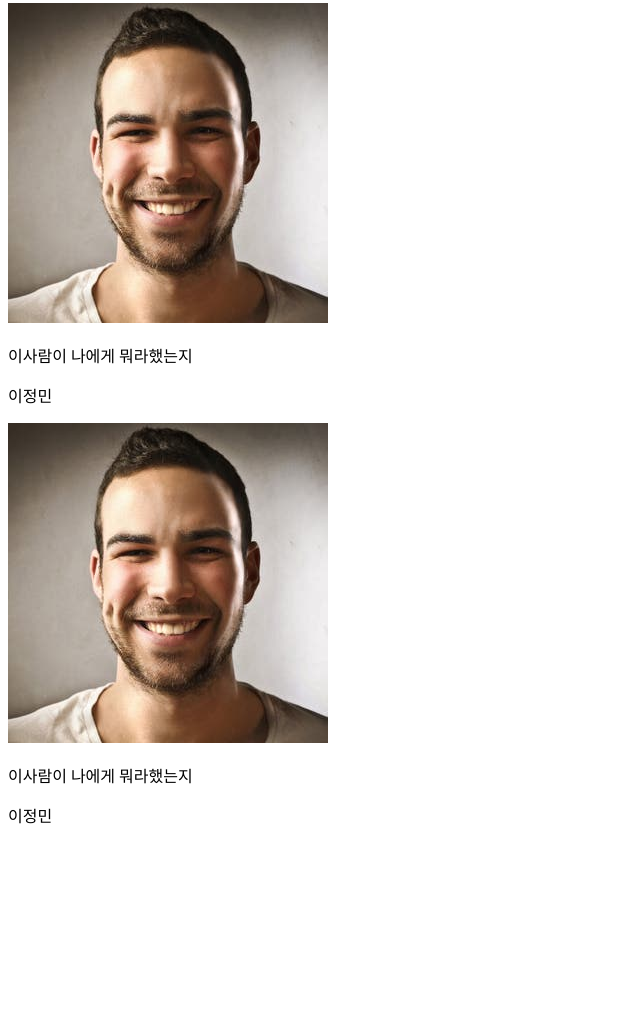
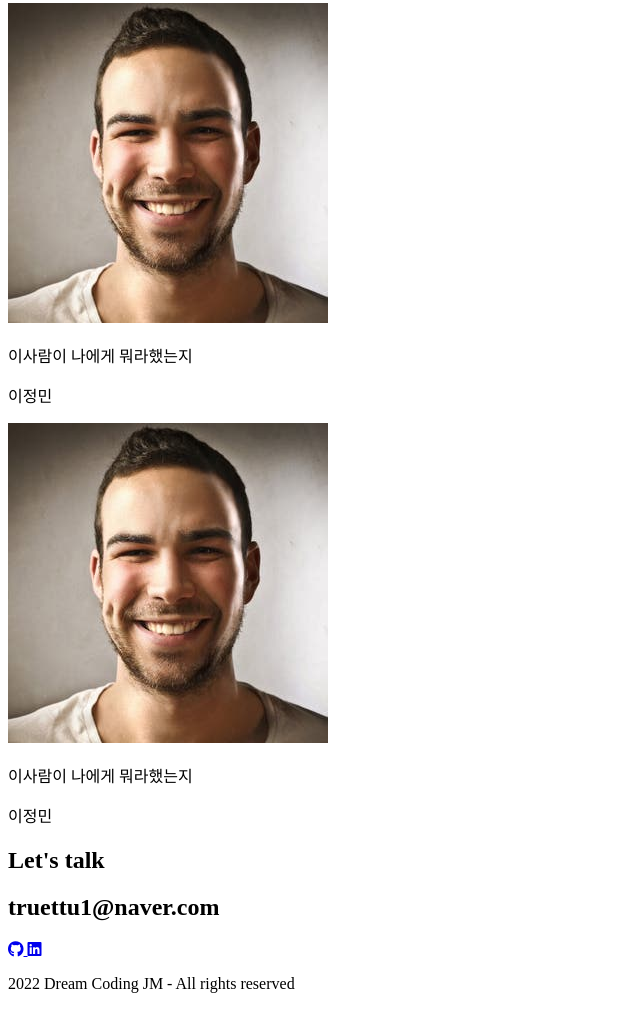
Before and after one commit to jmbobyo/portfolio, a plain HTML site: page index.html in a window 1280 px wide. Shown: the part 3665-4674 px from the top of the page, without its empty margins (0-640 px from the left). Before the commit the page ends 4508 px from the top, so only its background shows below. Drawn offline with Linux system fonts and the light colour scheme.

Commit message:
HTML : Contact

```diff
--- a/index.html
+++ b/index.html
@@ -318,6 +318,20 @@
     </section>
 
     <!-- Contact -->
-    <section id="contact"></section>
+    <section id="contact">
+        <h1 class="contact__title">Let's talk</h1>
+        <h2 class="contact__email">truettu1@naver.com</h2>
+        <div class="contact_links">
+            <a href="#" target="_blank">
+                <i class="fab fa-github"></i>
+            </a>
+            <a href="#" target="_blank">
+                <i class="fa fa-linkedin-square"></i>
+            </a>
+        </div>
+        <p class="contact__rights">
+            2022 Dream Coding JM - All rights reserved
+        </p>
+    </section>
 </body>
 </html>
```
